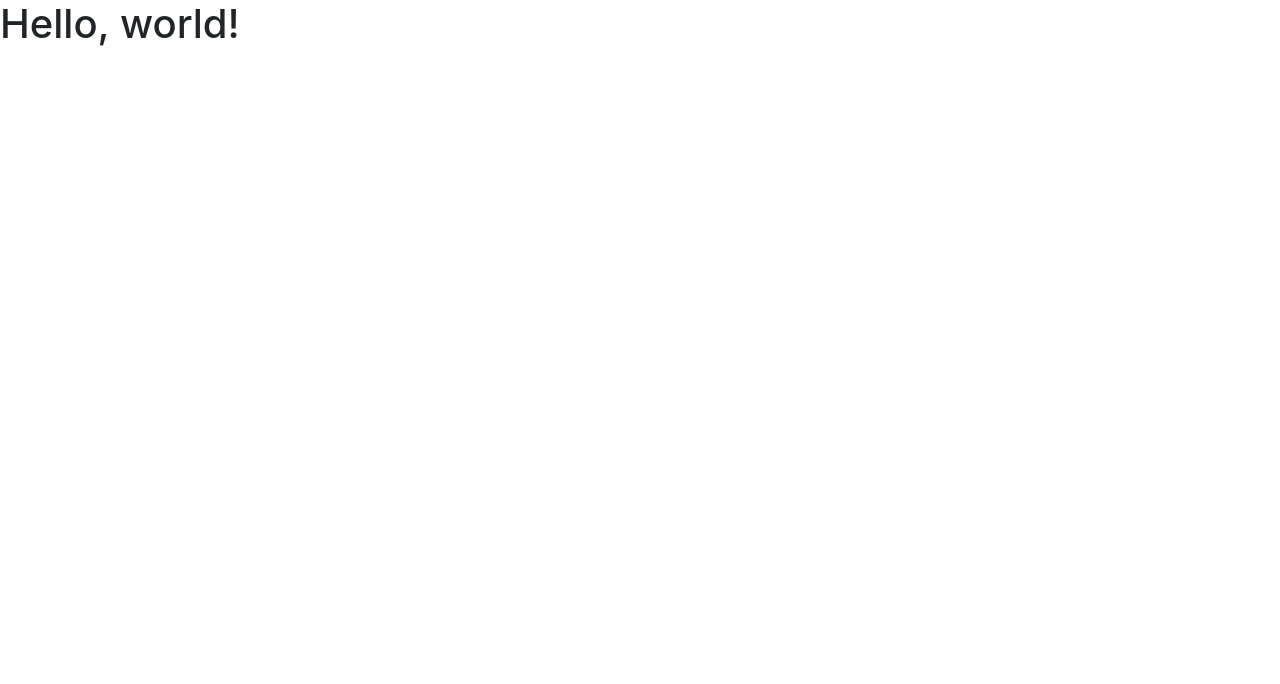
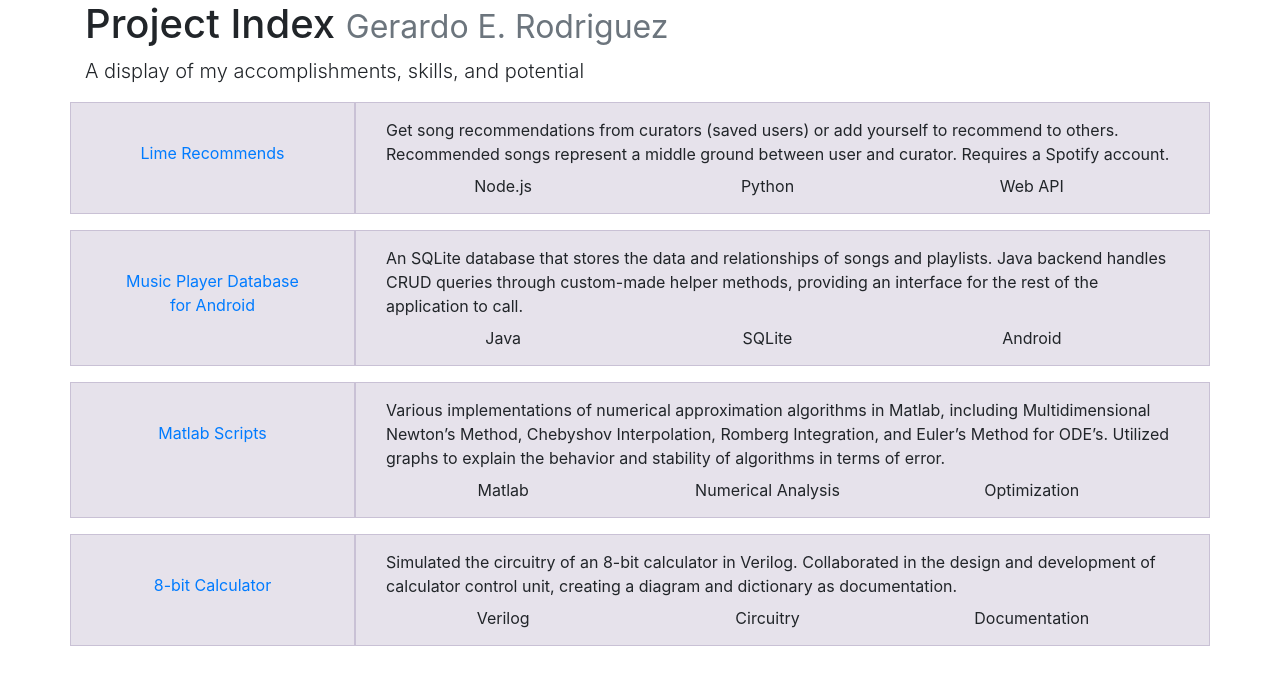
Before and after one commit to GreenRodger8/GreenRodger8.github.io, a plain HTML site: page index.html in a window 1280 px wide. Drawn offline with nearby package versions, Linux system fonts and the light colour scheme.

Commit message:
Formed basic layout

```diff
--- /dev/null
+++ b/grid.css
@@ -0,0 +1,13 @@
+.themed-grid-col {
+  padding-top: 15px;
+  padding-bottom: 15px;
+  background-color: rgba(86, 61, 124, .15);
+  border: 1px solid rgba(86, 61, 124, .2);
+}
+
+.themed-container {
+  padding: 15px;
+  margin-bottom: 30px;
+  background-color: rgba(0, 123, 255, .15);
+  border: 1px solid rgba(0, 123, 255, .2);
+}
--- a/index.html
+++ b/index.html
@@ -8,10 +8,120 @@
     <!-- Bootstrap CSS -->
     <link rel="stylesheet" href="https://stackpath.bootstrapcdn.com/bootstrap/4.5.2/css/bootstrap.min.css" integrity="sha384-JcKb8q3iqJ61gNV9KGb8thSsNjpSL0n8PARn9HuZOnIxN0hoP+VmmDGMN5t9UJ0Z" crossorigin="anonymous">
 
+	<link href="grid.css" rel="stylesheet">
     <title>Hello, world!</title>
   </head>
   <body>
-    <h1>Hello, world!</h1>
+	<div class="container">
+		<h1>
+			Project Index
+			<small class="text-muted">Gerardo E. Rodriguez</small>
+		</h1>
+
+		<p class="lead">
+			A display of my accomplishments, skills, and potential
+		</p>
+
+		<!-- Lime Recommends -->
+		<div class="row mb-3 mt-3">
+			<div class="col-md-3 themed-grid-col">
+				<div class="container p-3">
+					<button onclick="location.href='http://3.232.181.35';" type="button" class="btn btn-link btn-block">
+						Lime Recommends
+					</button>
+				</div>
+			</div>
+			<div class="col-md-9 themed-grid-col">
+				<div class="container">
+					Get song recommendations from curators (saved users) or add yourself to recommend to others. Recommended songs represent a middle ground between user and curator. Requires a Spotify account.
+				</div>
+				<div class="row container mt-2">
+					<div class="col-sm-4 text-center">Node.js</div>
+					<div class="col-sm-4 text-center">Python</div>
+					<div class="col-sm-4 text-center">Web API</div>
+				</div>
+			</div>
+		</div>
+
+		<!-- Music Player Database for Android -->
+		<div class="row mb-3">
+			<div class="col-md-3 themed-grid-col">
+				<div class="container p-3">
+					<button onclick="location.href='./index.html';" type="button" class="btn btn-link btn-block">
+						Music Player Database for Android
+					</button>
+				</div>
+			</div>
+			<div class="col-md-9 themed-grid-col">
+				<div class="container">
+					An SQLite database that stores the data and relationships of songs and playlists. Java backend handles CRUD queries through custom-made helper methods, providing an interface for the rest of the application to call.
+				</div>
+				<div class="row container mt-2">
+					<div class="col-sm-4 text-center">Java</div>
+					<div class="col-sm-4 text-center">SQLite</div>
+					<div class="col-sm-4 text-center">Android</div>
+				</div>
+			</div>
+		</div>
+
+		<!-- Matlab Scripts -->
+		<div class="row mb-3">
+			<div class="col-md-3 themed-grid-col">
+				<div class="container p-3">
+					<button onclick="location.href='./index.html';" type="button" class="btn btn-link btn-block">
+						Matlab Scripts
+					</button>
+				</div>
+			</div>
+			<div class="col-md-9 themed-grid-col">
+				<div class="container">
+					Various implementations of numerical approximation algorithms in Matlab, including Multidimensional Newton’s Method, Chebyshov Interpolation, Romberg Integration, and Euler’s Method for ODE’s. Utilized graphs to explain the behavior and stability of algorithms in terms of error.
+				</div>
+				<div class="row container mt-2">
+					<div class="col-sm-4 text-center">Matlab</div>
+					<div class="col-sm-4 text-center">Numerical Analysis</div>
+					<div class="col-sm-4 text-center">Optimization</div>
+				</div>
+			</div>
+		</div>
+
+		<!-- 8-bit Calculator -->
+		<div class="row mb-3">
+			<div class="col-md-3 themed-grid-col">
+				<div class="container p-3">
+					<button onclick="location.href='./index.html';" type="button" class="btn btn-link btn-block">
+						8-bit Calculator
+					</button>
+				</div>
+			</div>
+			<div class="col-md-9 themed-grid-col">
+				<div class="container">
+					Simulated the circuitry of an 8-bit calculator in Verilog. Collaborated in the design and development of calculator control unit, creating a diagram and dictionary as documentation.
+				</div>
+				<div class="row container mt-2">
+					<div class="col-sm-4 text-center">Verilog</div>
+					<div class="col-sm-4 text-center">Circuitry</div>
+					<div class="col-sm-4 text-center">Documentation</div>
+				</div>
+			</div>
+		</div>
+
+		<!--
+		<div class="row mb-3">
+			<div class="col-md-6 themed-grid-col">
+			  <div class="pb-3">
+				Link to github college portfolio
+			  </div>
+			  <div class="row">
+				<div class="col-md-6 themed-grid-col">Example of a project 1</div>
+				<div class="col-md-6 themed-grid-col">Example of a project 2</div>
+			  </div>
+			</div>
+			<div class="col-md-6 themed-grid-col">College Portfolio description</div>
+		</div>
+		-->
+
+	</div>
 
     <!-- Optional JavaScript -->
     <!-- jQuery first, then Popper.js, then Bootstrap JS -->
```
